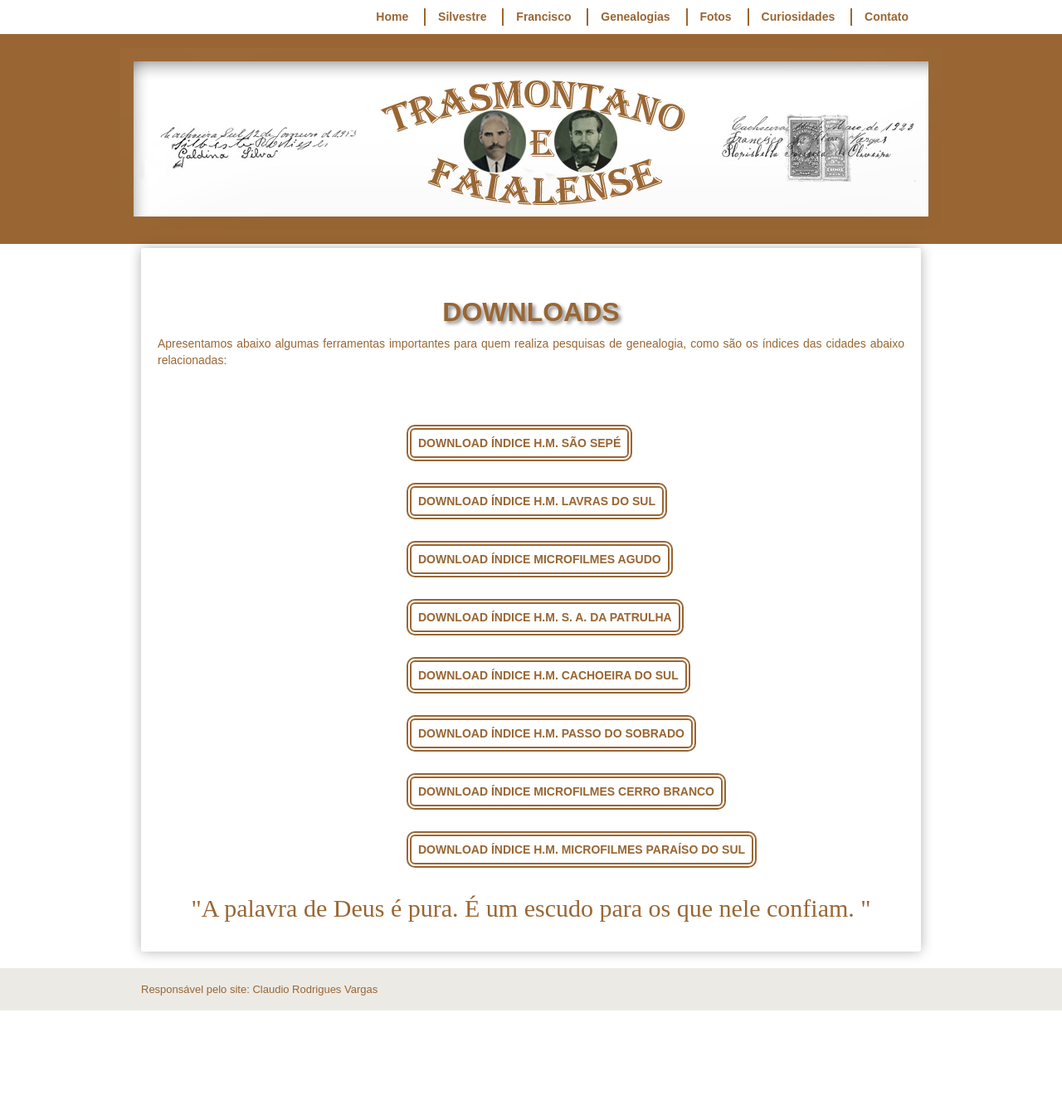
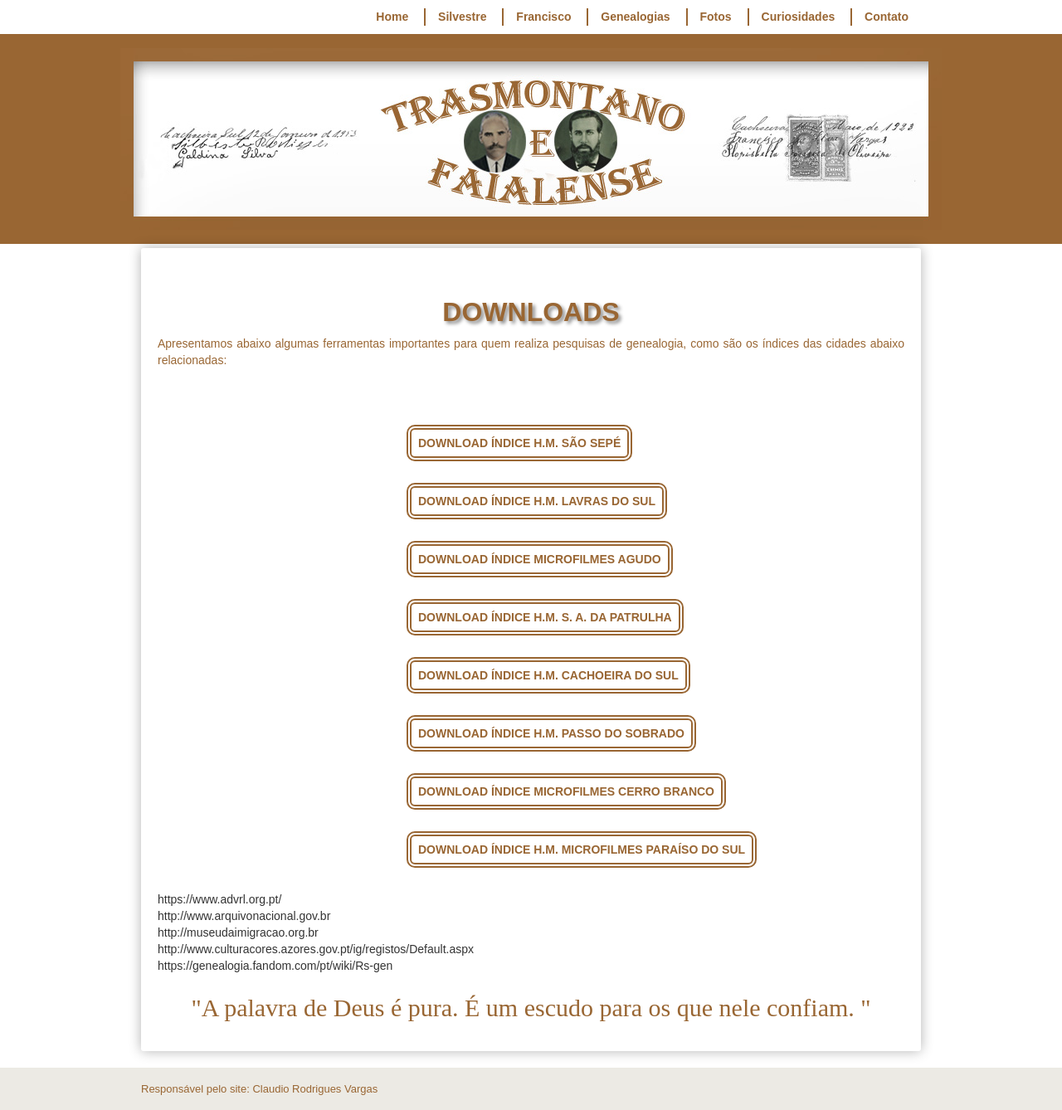
Before and after one commit to claudiovargas1955/claudiovargas1955.github.io, a Jekyll site: the page built from _pages/downloads.html, in a window 1280 px wide. Shown: the whole page at 83% size. Built offline with Jekyll 4.4.1, drawn with Linux system fonts in a browser that asks for light colours; some web fonts are replaced; before the commit the page ends 1218 px from its top, so only the background shows below that.

Commit message:
Update downloads.html

```diff
--- a/_pages/downloads.html
+++ b/_pages/downloads.html
@@ -130,7 +130,8 @@ title:  "DOWNLOADS"
 <p>Apresentamos abaixo algumas ferramentas importantes para quem realiza pesquisas de genealogia, como são os índices das cidades abaixo
 relacionadas: <br><br>
 
-<div id="indices">
+
+ <div id="indices">
 <a class="indls" href="I.H.M. SÃO SEPÉ.rar">DOWNLOAD ÍNDICE H.M. SÃO SEPÉ</a><br>
 <a class="indsap" href="I.H.M. LAVRAS DO SUL.rar">DOWNLOAD ÍNDICE H.M. LAVRAS DO SUL</a><br>
 <a class="indcs" href="I.H.M. LAVRAS DO SUL.rar">DOWNLOAD ÍNDICE MICROFILMES AGUDO</a><br>
@@ -141,6 +142,13 @@ relacionadas: <br><br>
 <a class="indlhs" href="I.H.M. LAVRAS DO SUL.rar">DOWNLOAD ÍNDICE H.M. MICROFILMES PARAÍSO DO SUL</a><br>
 </div><br><br>
 
+https://www.advrl.org.pt/ <br>
+http://www.arquivonacional.gov.br <br>
+http://museudaimigracao.org.br <br>
+http://www.culturacores.azores.gov.pt/ig/registos/Default.aspx <br>
+https://genealogia.fandom.com/pt/wiki/Rs-gen <br><br>
+
+
 <p style="text-align:center;  color:#996633; font-size:30px; font-family: 'Rancho', cursive">"A palavra de Deus é pura. É um escudo para
 os que nele confiam. "
 </p>
```
